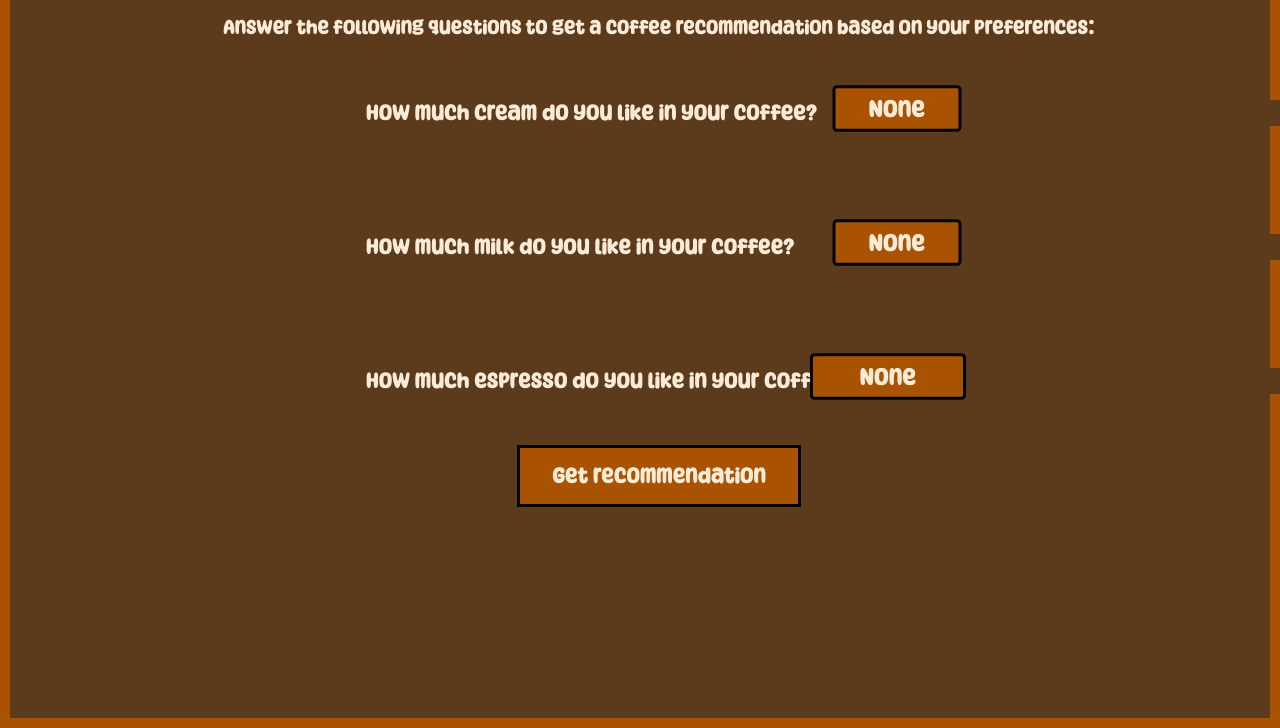
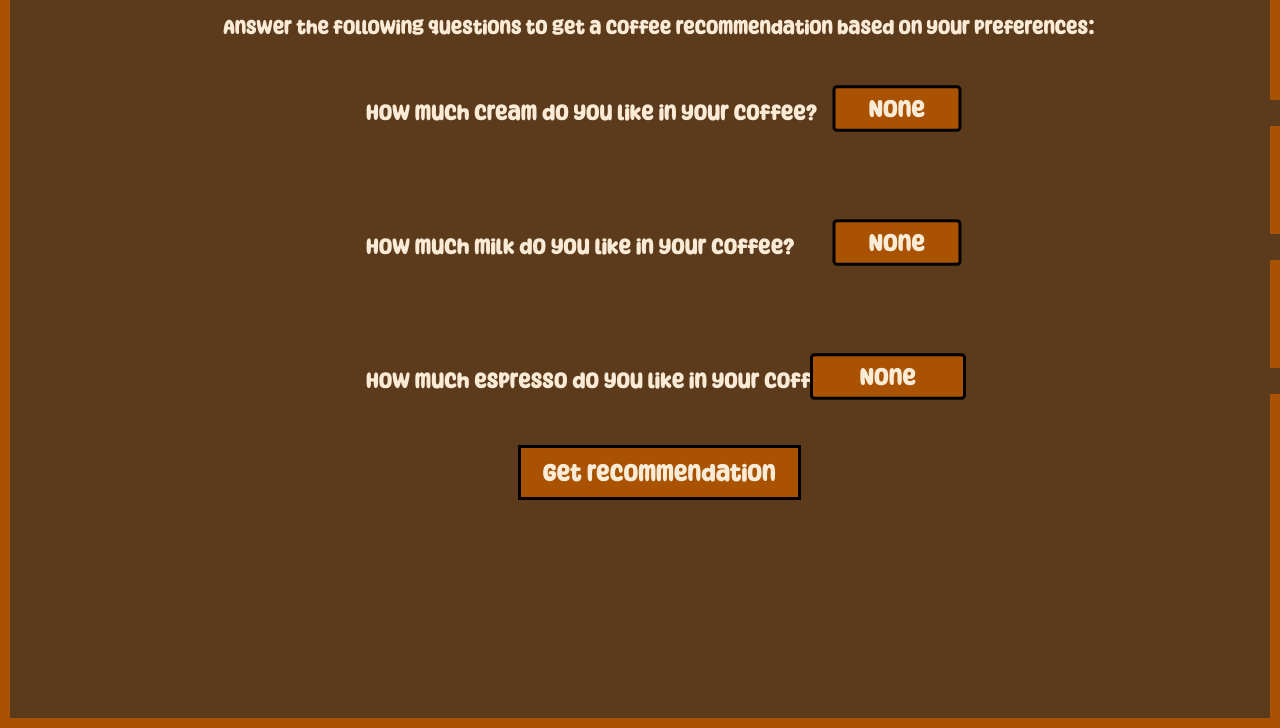
Before and after one commit to phqt/CoffeePicker, a plain HTML site: page index.html in a window 1280 px wide. Shown: the part 105-833 px from the top of the page. Drawn offline with Linux system fonts and the light colour scheme.

Commit message:
font sizes

```diff
--- a/styles.css
+++ b/styles.css
@@ -61,13 +61,13 @@ button {
     background-color: #A85202;
     border: none;
     color: antiquewhite;
-    padding: 15px 32px;
+    padding: 10px 22px;
     text-align: center;
     text-decoration: none;
     font-size: 16px;
     font-family: cute;
     cursor: pointer;
-    font-size: 22px;
+    font-size: 24px;
     position: relative;
     bottom: 70px;
     border: 3px solid black;
```
